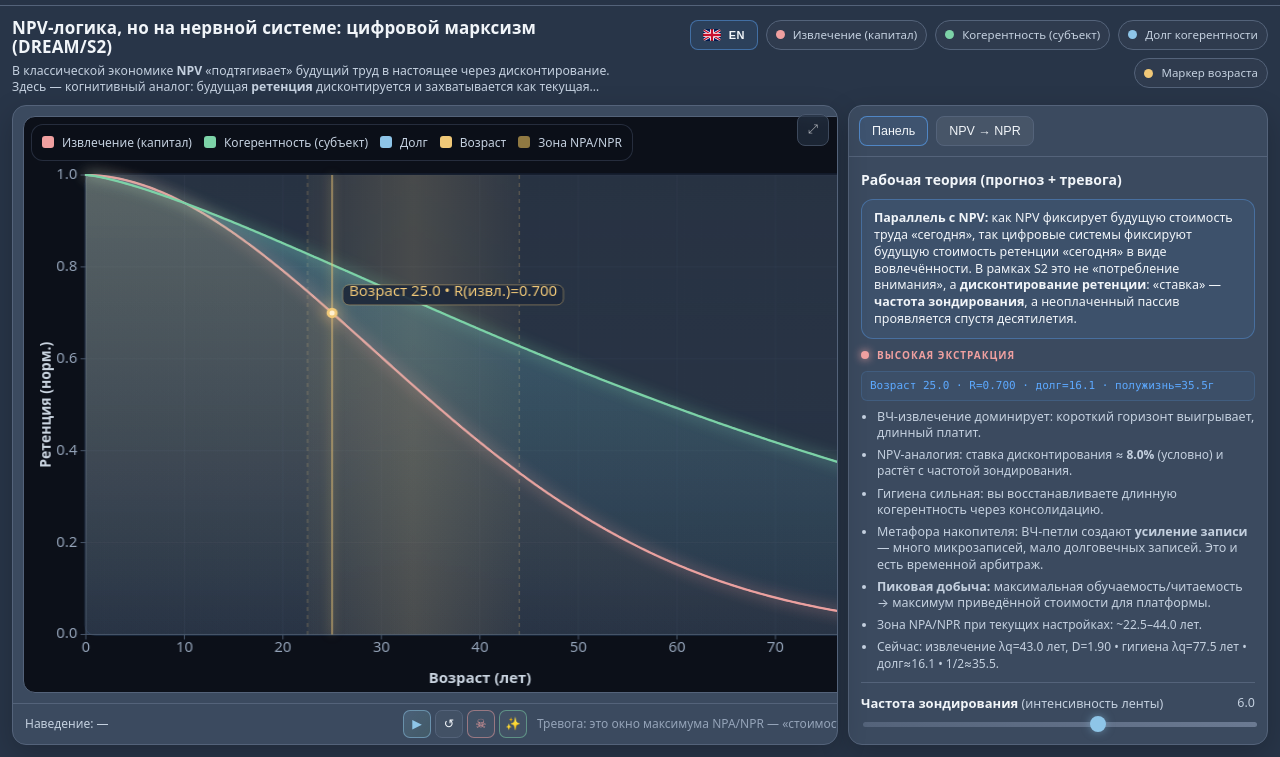
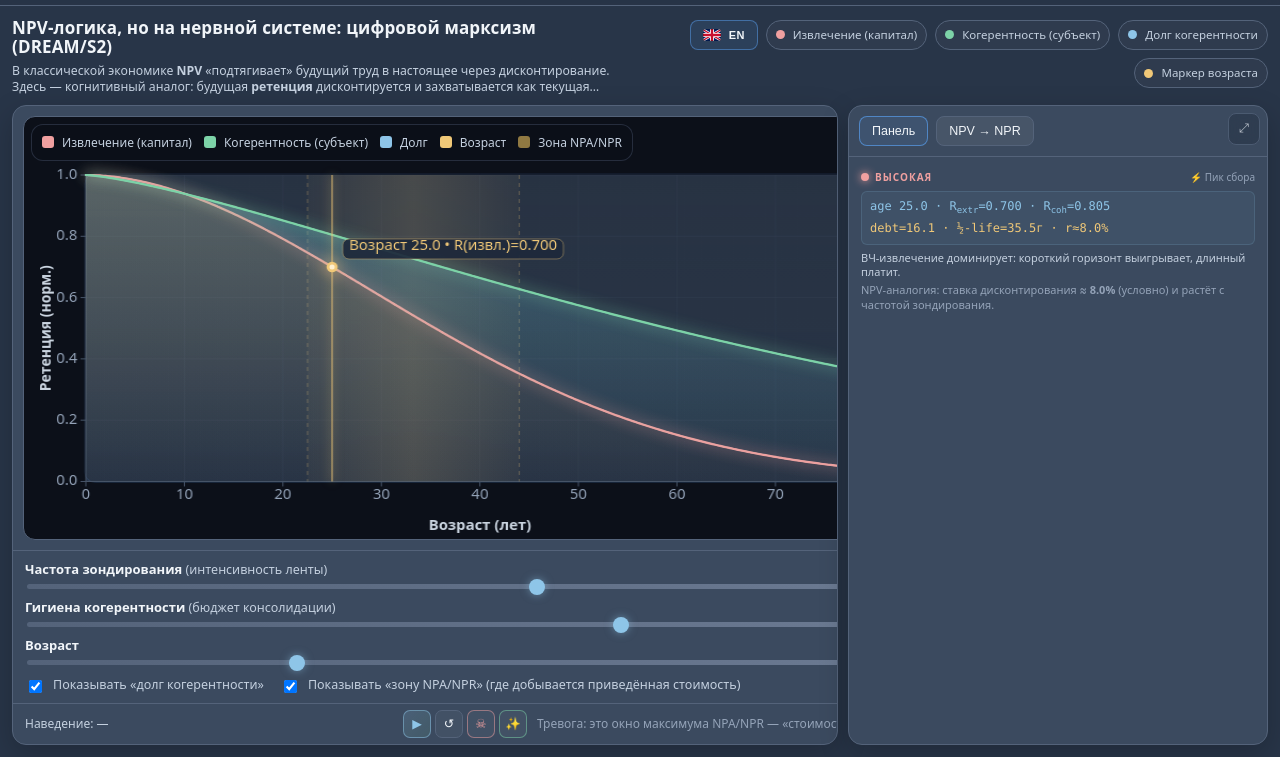
Before and after one commit to dream-framework/communism, a plain HTML site: page npa-calculator.html in a window 1280 px wide. Shown: the part 43-800 px from the top of the page. Drawn offline with Linux system fonts and the light colour scheme; animation ran at ten frames a second.

Commit message:
NPA calc: move sliders to chart area, compact dynamic narrative, fullscreen whole app
- Moved 3 sliders + 2 toggles from right panel into the chart card (below canvas)
- Compact narrative: 4 lines max, no scroll, no bullet list
- Dynamic narrative updates live as age slider moves:
  * Phase label changes with age (Development/Peck Harvest/Bill/Thin Buffers)
  * R values (extraction + coherence) update in real time
  * Debt, half-life, discount rate shown in monospace HUD
- Fullscreen button now maximizes the entire app (.main grid), not just chart
- Fullscreen layout: scrollable, chart gets more height, panel stays compact
- Removed old callout, panel heading, captions, help text (clutter)

```diff
--- a/js/fs-toggle.js
+++ b/js/fs-toggle.js
@@ -65,6 +65,26 @@
     }
     .fs-target.fs-active .legendOverlay {
       z-index: 10;
+    }
+    /* When the whole .main grid goes fullscreen, let it scroll and fill */
+    .fs-target.fs-active.main {
+      overflow: auto !important;
+      padding: 12px !important;
+      grid-template-columns: 1fr 380px !important;
+    }
+    .fs-target.fs-active.main .chart {
+      min-height: 500px;
+    }
+    .fs-target.fs-active.main .chartArea {
+      min-height: 350px;
+      height: auto !important;
+      flex: 1;
+    }
+    .fs-target.fs-active.main .panel {
+      max-height: none !important;
+    }
+    .fs-target.fs-active.main .tabcontent {
+      overflow: visible !important;
     }
     /* Dark backdrop behind fullscreen element (optional — element covers it anyway) */
     .fs-backdrop {
--- a/npa-calculator.html
+++ b/npa-calculator.html
@@ -129,8 +129,34 @@ header h1{
 /* Chart card */
 .chart{
   display:grid;
-  grid-template-rows: 1fr auto;
+  grid-template-rows: 1fr auto auto;
   min-height:0;
+}
+
+/* Sliders directly under the chart */
+.chartControls{
+  padding:8px 12px;
+  border-top:1px solid var(--border);
+  display:grid;
+  gap:6px;
+}
+.control-row{
+  display:grid;
+  gap:2px;
+}
+.control-row label{
+  display:flex;
+  justify-content:space-between;
+  gap:8px;
+  font-size:11px;
+  color:var(--muted);
+}
+.control-row label b{color:var(--text);font-weight:800;font-size:12px;}
+.toggle-row{
+  display:flex;
+  gap:16px;
+  flex-wrap:wrap;
+  padding-top:2px;
 }
 .chartArea{
   position:relative;
@@ -577,9 +603,9 @@ button:active{ transform: translateY(0); }
     </div>
   </header>
 
-  <div class="main">
-    <!-- Chart -->
-    <section class="card chart" data-fullscreen>
+  <div class="main" data-fullscreen>
+    <!-- Chart + controls (left column) -->
+    <section class="card chart">
       <div class="chartArea">
         <div class="legendOverlay" aria-hidden="true">
           <span><span class="sw bad"></span><span id="t_legend_extraction"></span></span>
@@ -593,6 +619,41 @@ button:active{ transform: translateY(0); }
         </div>
       </div>
 
+      <!-- Sliders moved here, directly under the chart -->
+      <div class="chartControls">
+        <div class="control-row">
+          <label for="probe">
+            <span><b id="t_lbl_probe"></b> <span id="t_lbl_probe_sub"></span></span>
+            <span id="probeLabel">6.0</span>
+          </label>
+          <input id="probe" type="range" min="0" max="10" step="0.1" value="6" aria-label="Probe frequency" />
+        </div>
+        <div class="control-row">
+          <label for="hygiene">
+            <span><b id="t_lbl_hyg"></b> <span id="t_lbl_hyg_sub"></span></span>
+            <span id="hygieneLabel">7.0</span>
+          </label>
+          <input id="hygiene" type="range" min="0" max="10" step="0.1" value="7" aria-label="Coherence hygiene" />
+        </div>
+        <div class="control-row">
+          <label for="age">
+            <span><b id="t_lbl_age"></b></span>
+            <span id="ageLabel">25.0</span>
+          </label>
+          <input id="age" type="range" min="0" max="80" step="0.1" value="25.0" aria-label="Age in years" />
+        </div>
+        <div class="toggle-row">
+          <div class="toggle">
+            <input id="shadeDebt" type="checkbox" checked />
+            <label for="shadeDebt" style="margin:0" id="t_toggle_debt"></label>
+          </div>
+          <div class="toggle">
+            <input id="showBand" type="checkbox" checked />
+            <label for="showBand" style="margin:0" id="t_toggle_band"></label>
+          </div>
+        </div>
+      </div>
+
       <div class="chartFooter">
         <div id="footerLeft"></div>
         <div class="player-bar">
@@ -605,7 +666,7 @@ button:active{ transform: translateY(0); }
       </div>
     </section>
 
-    <!-- Panel -->
+    <!-- Narrative panel (right column) — compact, no scroll -->
     <section class="card panel">
       <div class="tabbar">
         <button id="tabPanel" class="active"></button>
@@ -614,51 +675,7 @@ button:active{ transform: translateY(0); }
 
       <div class="tabcontent">
         <div id="panePanel" class="tabpane active">
-          <h2 id="t_panel_h2"></h2>
-          <div class="callout" id="t_callout"></div>
-
           <div id="narrative"></div>
-
-          <hr class="sep" />
-
-          <div class="controls">
-            <div class="control">
-              <label for="probe">
-                <span><b id="t_lbl_probe"></b> <span id="t_lbl_probe_sub"></span></span>
-                <span id="probeLabel">6.0</span>
-              </label>
-              <input id="probe" type="range" min="0" max="10" step="0.1" value="6" aria-label="Probe frequency" />
-              <div class="small" id="probeCaption"></div>
-            </div>
-
-            <div class="control">
-              <label for="hygiene">
-                <span><b id="t_lbl_hyg"></b> <span id="t_lbl_hyg_sub"></span></span>
-                <span id="hygieneLabel">7.0</span>
-              </label>
-              <input id="hygiene" type="range" min="0" max="10" step="0.1" value="7" aria-label="Coherence hygiene" />
-              <div class="small" id="hygieneCaption"></div>
-            </div>
-
-            <div class="control">
-              <label for="age">
-                <span><b id="t_lbl_age"></b></span>
-                <span id="ageLabel">25.0</span>
-              </label>
-              <input id="age" type="range" min="0" max="80" step="0.1" value="25.0" aria-label="Age in years" />
-            </div>
-
-            <div class="toggle">
-              <input id="shadeDebt" type="checkbox" checked />
-              <label for="shadeDebt" style="margin:0" id="t_toggle_debt"></label>
-            </div>
-            <div class="toggle">
-              <input id="showBand" type="checkbox" checked />
-              <label for="showBand" style="margin:0" id="t_toggle_band"></label>
-            </div>
-
-            <div class="small" id="t_help_hover"></div>
-          </div>
         </div>
 
         <div id="paneMapping" class="tabpane">
@@ -902,6 +919,8 @@ function applyLang(){
 
   setText("t_panel_h2", t().panel_h2);
   setHTML("t_callout", t().callout);
+  // These elements may not exist in the compact layout
+  setText("t_help_hover", t().help_hover);
 
   setText("t_lbl_probe", t().lbl_probe);
   setText("t_lbl_probe_sub", t().lbl_probe_sub);
@@ -959,6 +978,8 @@ const ageLabel = document.getElementById("ageLabel");
 
 const probeCaption = document.getElementById("probeCaption");
 const hygieneCaption = document.getElementById("hygieneCaption");
+const footerLeft = document.getElementById("footerLeft");
+const footerRight = document.getElementById("footerRight");
 
 const shadeDebt = document.getElementById("shadeDebt");
 const showBand = document.getElementById("showBand");
@@ -967,9 +988,6 @@ const playBtn = document.getElementById("playBtn");
 const resetBtn = document.getElementById("resetBtn");
 const doomBtn = document.getElementById("doomBtn");
 const cleanBtn = document.getElementById("cleanBtn");
-
-const footerLeft = document.getElementById("footerLeft");
-const footerRight = document.getElementById("footerRight");
 
 const tabPanel = document.getElementById("tabPanel");
 const tabMapping = document.getElementById("tabMapping");
@@ -1338,76 +1356,55 @@ function discountRatePct(p){
 }
 
 function updateCaptions(p, h){
-  if(p < 3) probeCaption.textContent = t().probe_caption_low;
-  else if(p < 6) probeCaption.textContent = t().probe_caption_mid;
-  else probeCaption.textContent = t().probe_caption_high;
-
-  if(h < 3) hygieneCaption.textContent = t().hyg_caption_low;
-  else if(h < 6) hygieneCaption.textContent = t().hyg_caption_mid;
-  else hygieneCaption.textContent = t().hyg_caption_high;
+  if(probeCaption){
+    if(p < 3) probeCaption.textContent = t().probe_caption_low;
+    else if(p < 6) probeCaption.textContent = t().probe_caption_mid;
+    else probeCaption.textContent = t().probe_caption_high;
+  }
+  if(hygieneCaption){
+    if(h < 3) hygieneCaption.textContent = t().hyg_caption_low;
+    else if(h < 6) hygieneCaption.textContent = t().hyg_caption_mid;
+    else hygieneCaption.textContent = t().hyg_caption_high;
+  }
 }
 
 function narrativeHTML(a, p, h, ex, hyP, debt, halfAge, band, disc){
-  const young = a < 18;
-  const prime = a >= 18 && a < 35;
-  const mid = a >= 35 && a < 55;
+  const rNow = retention(a, ex.lambdaQ, ex.D);
+  const rGood = retention(a, hyP.lambdaQ, hyP.D);
 
   const extractionRegime = (p < 3) ? "low" : (p < 6) ? "mixed" : "high";
-  const hygieneRegime = (h < 3) ? "thin" : (h < 6) ? "moderate" : "strong";
-
-  const lineRegime =
-    extractionRegime === "high" ? t().narrative_regime_high
-    : extractionRegime === "mixed" ? t().narrative_regime_mid
-    : t().narrative_regime_low;
-
-  const lineNPV = t().narrative_lineNPV(disc);
-
-  const lineHyg =
-    hygieneRegime === "strong" ? t().narrative_hyg_strong
-    : hygieneRegime === "moderate" ? t().narrative_hyg_mid
-    : t().narrative_hyg_low;
-
-  const lineDrive = t().narrative_drive;
-
-  let lineAge;
-  if(young) lineAge = t().age_dev;
-  else if(prime) lineAge = t().age_peak;
-  else if(mid) lineAge = t().age_bill;
-  else lineAge = t().age_thin;
-
-  const bandLine = band ? t().band_yes(band.start, band.end) : t().band_no;
-  const lineNums = t().nums(ex, hyP, debt, halfAge);
-
-  // Live status badge — color-coded by extraction severity
   const sevColor = extractionRegime === "high" ? "#f0a0a0" : extractionRegime === "mixed" ? "#f0c878" : "#7dd3a8";
-  const sevText = extractionRegime === "high" ? (LANG === "ru" ? "ВЫСОКАЯ ЭКСТРАКЦИЯ" : "HIGH EXTRACTION")
-                : extractionRegime === "mixed" ? (LANG === "ru" ? "СМЕШАННЫЙ РЕЖИМ" : "MIXED REGIME")
-                : (LANG === "ru" ? "НИЗКАЯ ЭКСТРАКЦИЯ" : "LOW EXTRACTION");
-
-  // Dynamic headline that changes with the numbers
-  const debtPct = (debt / 10).toFixed(1);
-  const halfAgeStr = halfAge === null ? (LANG === "ru" ? ">80" : ">80") : halfAge.toFixed(1);
-  const headline = LANG === "ru"
-    ? `Возраст ${a.toFixed(1)} · R=${retention(a, ex.lambdaQ, ex.D).toFixed(3)} · долг=${debt.toFixed(1)} · полужизнь=${halfAgeStr}г`
-    : `Age ${a.toFixed(1)} · R=${retention(a, ex.lambdaQ, ex.D).toFixed(3)} · debt=${debt.toFixed(1)} · half-life=${halfAgeStr}y`;
+  const sevText = extractionRegime === "high" ? (LANG === "ru" ? "ВЫСОКАЯ" : "HIGH")
+                : extractionRegime === "mixed" ? (LANG === "ru" ? "СМЕШАННАЯ" : "MIXED")
+                : (LANG === "ru" ? "НИЗКАЯ" : "LOW");
+
+  // Age-phase label — changes as the probe slides
+  let phaseIcon, phaseLabel, phaseColor;
+  if(a < 18){ phaseIcon = "🌱"; phaseLabel = LANG === "ru" ? "Развитие" : "Development"; phaseColor = "#7dd3a8"; }
+  else if(a < 35){ phaseIcon = "⚡"; phaseLabel = LANG === "ru" ? "Пик сбора" : "Peak harvest"; phaseColor = "#f0c878"; }
+  else if(a < 55){ phaseIcon = "📋"; phaseLabel = LANG === "ru" ? "Счет" : "Bill phase"; phaseColor = "#f0a0a0"; }
+  else { phaseIcon = "🍂"; phaseLabel = LANG === "ru" ? "Истощение" : "Thin buffers"; phaseColor = "#94a3b8"; }
+
+  // Compact dynamic narrative — 3 lines, no scroll
+  const halfAgeStr = halfAge === null ? ">80" : halfAge.toFixed(1);
+  const debtStr = debt < 100 ? debt.toFixed(1) : Math.round(debt).toString();
 
   return `
-    <div style="display:flex;align-items:center;gap:8px;margin-bottom:8px;">
-      <span style="display:inline-block;width:8px;height:8px;border-radius:50%;background:${sevColor};box-shadow:0 0 8px ${sevColor};animation:tc-blink 1.5s ease-in-out infinite;"></span>
+    <div style="display:flex;align-items:center;gap:6px;margin-bottom:6px;">
+      <span style="width:8px;height:8px;border-radius:50%;background:${sevColor};box-shadow:0 0 8px ${sevColor};animation:tc-blink 1.5s ease-in-out infinite;flex-shrink:0;"></span>
       <span style="font-size:10px;font-weight:900;letter-spacing:1px;color:${sevColor};">${sevText}</span>
+      <span style="font-size:10px;color:var(--muted2);margin-left:auto;">${phaseIcon} ${phaseLabel}</span>
     </div>
-    <div style="font-size:11px;color:#5da9ff;font-family:ui-monospace,Menlo,Consolas,monospace;margin-bottom:8px;padding:5px 8px;border-radius:6px;background:rgba(93,169,255,.06);border:1px solid rgba(93,169,255,.15);">
-      ${headline}
+    <div style="font-size:12px;color:#8ec5e8;font-family:ui-monospace,Menlo,Consolas,monospace;margin-bottom:6px;padding:5px 8px;border-radius:6px;background:rgba(142,197,232,.06);border:1px solid rgba(142,197,232,.15);">
+      <div>age ${a.toFixed(1)} · R<sub style="font-size:9px">extr</sub>=${rNow.toFixed(3)} · R<sub style="font-size:9px">coh</sub>=${rGood.toFixed(3)}</div>
+      <div style="color:${phaseColor};margin-top:2px;">debt=${debtStr} · ½-life=${halfAgeStr}${LANG==="ru"?"г":"y"} · r≈${disc.toFixed(1)}%</div>
     </div>
-    <ul class="bullets">
-      <li>${lineRegime}</li>
-      <li class="small">${lineNPV}</li>
-      <li>${lineHyg}</li>
-      <li>${lineDrive}</li>
-      <li>${lineAge}</li>
-      <li class="small">${bandLine}</li>
-      <li class="small">${lineNums}</li>
-    </ul>
+    <div style="font-size:11px;color:var(--muted);line-height:1.35;">
+      ${extractionRegime === "high" ? t().narrative_regime_high : extractionRegime === "mixed" ? t().narrative_regime_mid : t().narrative_regime_low}
+    </div>
+    <div style="font-size:11px;color:var(--muted2);line-height:1.35;margin-top:3px;">
+      ${t().narrative_lineNPV(disc)}
+    </div>
   `;
 }
 
```
